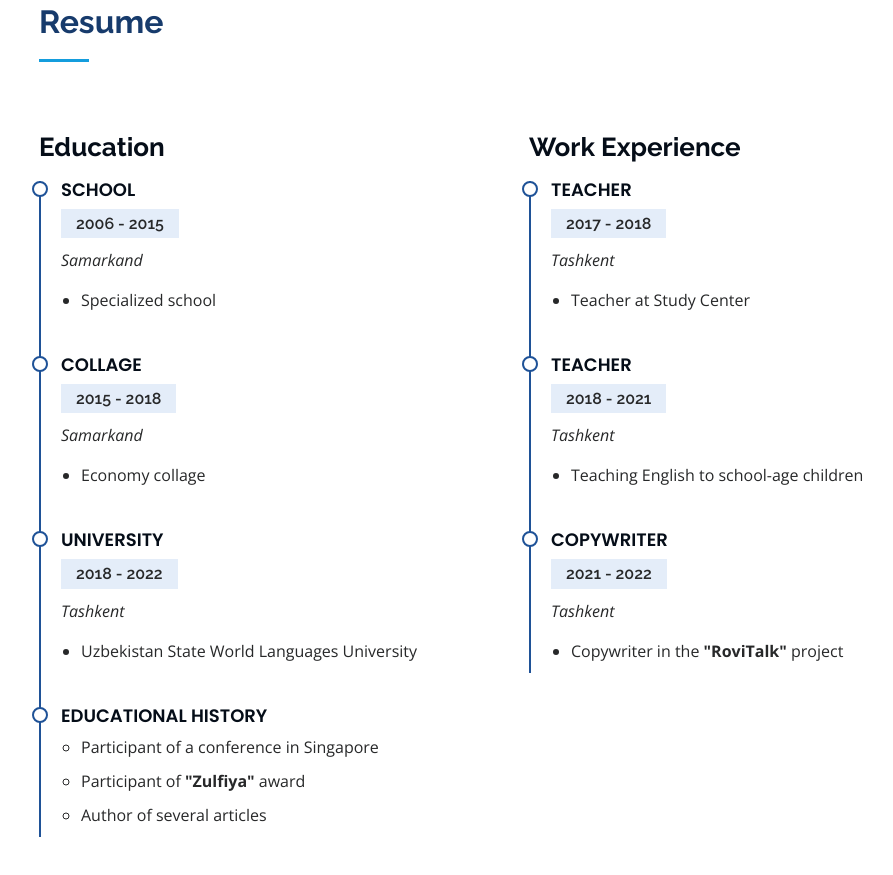
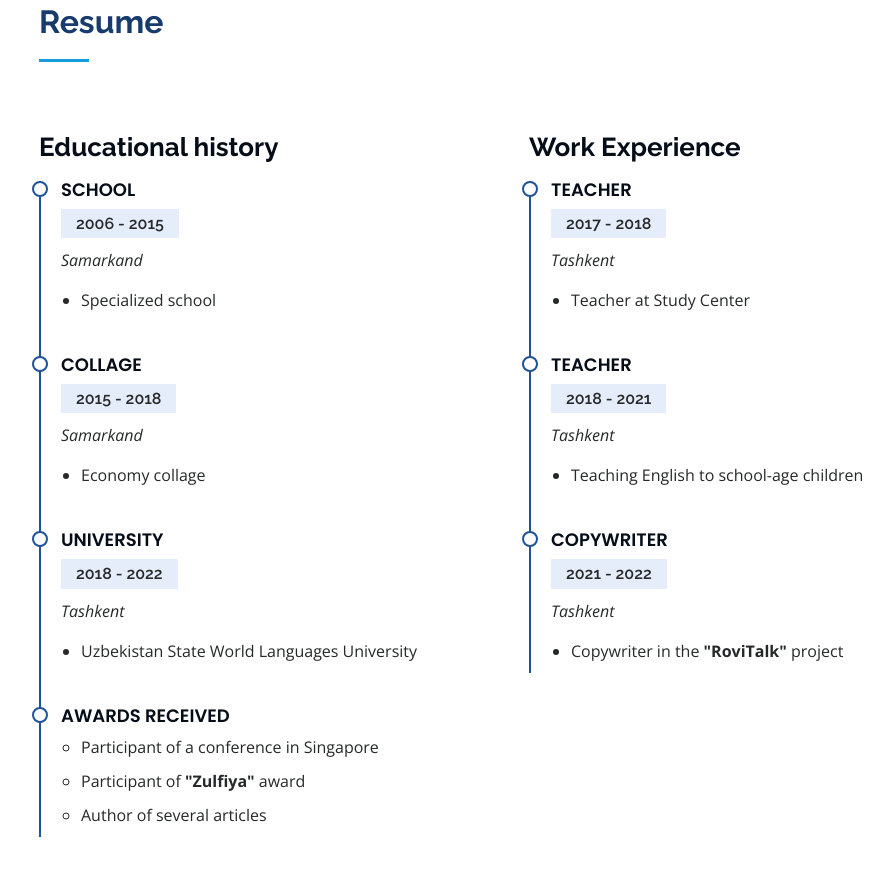
Before and after one commit to shahboznur/samanta-cv, a plain HTML site: page index.html in a window 1280 px wide. Shown: the part 995-1870 px from the top of the page, without its empty margins (273-1166 px from the left). Drawn offline with nearby package versions, Linux system fonts and the light colour scheme.

Commit message:
commit second some changes added

```diff
--- a/index.html
+++ b/index.html
@@ -147,7 +147,7 @@
 
         <div class="row">
           <div class="col-lg-6" data-aos="fade-up">
-            <h3 class="resume-title">Education</h3>
+            <h3 class="resume-title">Educational history</h3>
             <div class="resume-item">
               <h4>School</h4>
               <h5>2006 - 2015</h5>
@@ -173,7 +173,7 @@
               </ul>
             </div>
             <div class="resume-item">
-              <h4>Educational history</h4>
+              <h4>Awards received</h4>
               <!-- <h5>2017 - 2018</h5>
               <p><em>Stepping Stone Advertising, New York, NY</em></p> -->
               <ul style="list-style-type:circle">
```
